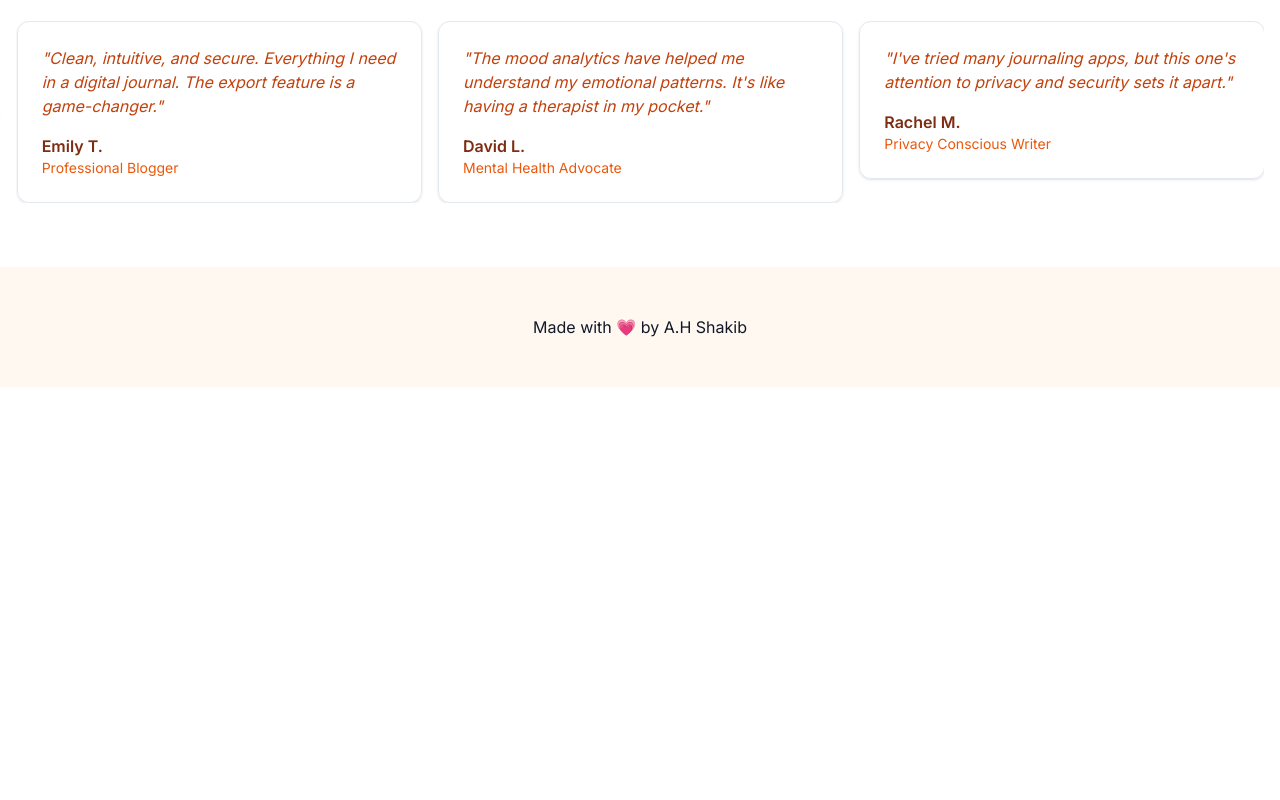
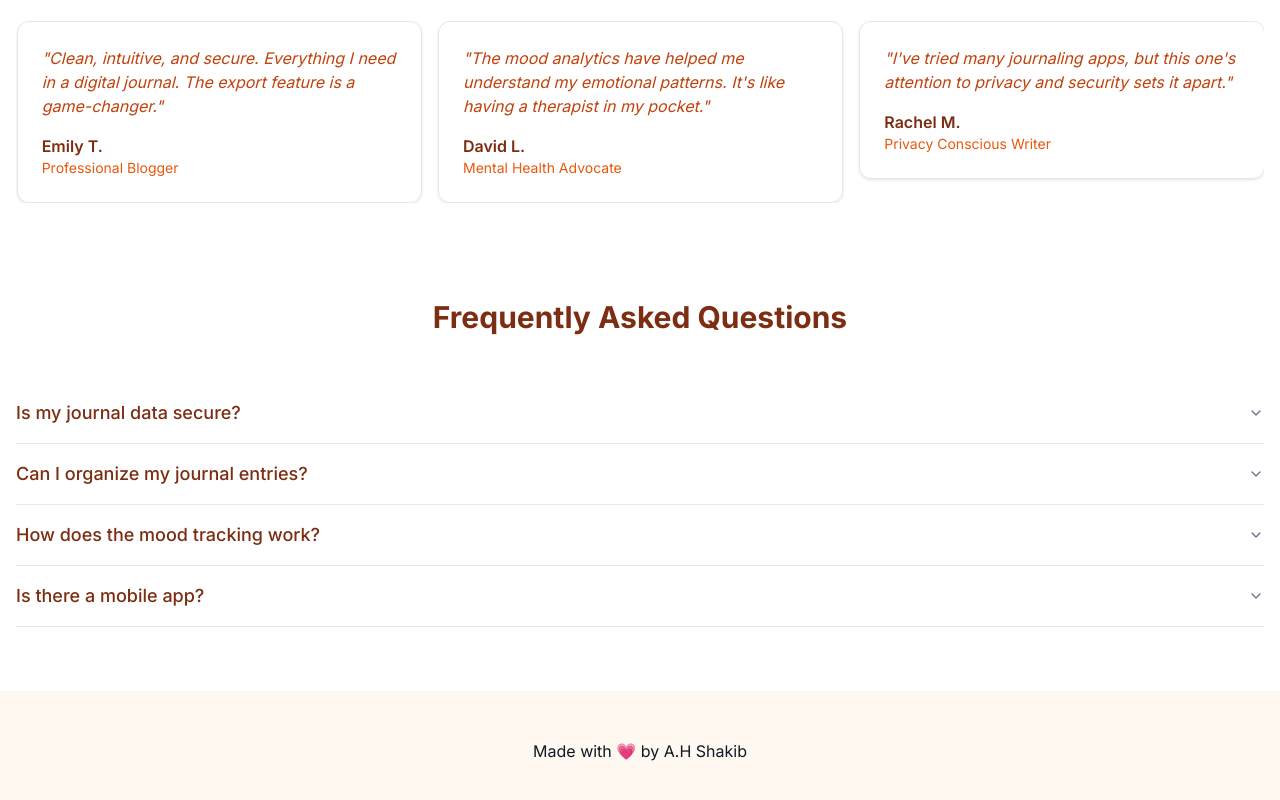
Before and after one commit to Alomgir-HasanShakib/Reflect, a Next.js app: page / in a window 1280 px wide. Shown: the part 1844-2644 px from the top of the page. Before the commit the page ends 2231 px from the top, so only its background shows below. Built offline with nearby package versions, Linux system fonts and the light colour scheme; no server answers.

Commit message:
completed faq section

```diff
--- a/app/page.js
+++ b/app/page.js
@@ -1,4 +1,10 @@
 import TestimonialCarousel from "@/components/testimonialCarousel";
+import {
+  Accordion,
+  AccordionContent,
+  AccordionItem,
+  AccordionTrigger,
+} from "@/components/ui/accordion";
 import { Button } from "@/components/ui/button";
 import { Card, CardContent } from "@/components/ui/card";
 import { Skeleton } from "@/components/ui/skeleton";
@@ -13,6 +19,7 @@ import {
 } from "lucide-react";
 import Image from "next/image";
 import Link from "next/link";
+import faqs from "@/data/faqs";
 
 const features = [
   {
@@ -190,6 +197,28 @@ export default function Home() {
         <TestimonialCarousel />
 
         {/* ********************************************Testomonial section end ********************************************** */}
+
+        {/* ********************************************FAQ section Start ********************************************** */}
+
+        <div className="mt-24">
+          <h2 className="text-3xl font-bold text-center text-orange-900 mb-12">
+            Frequently Asked Questions
+          </h2>
+          <Accordion type="single" collapsible className="w-full mx-auto">
+            {faqs.map((faq, idx) => (
+              <AccordionItem key={faq.q} value={`item-${idx}`}>
+                <AccordionTrigger className="text-orange-900 text-lg">
+                  {faq.q}
+                </AccordionTrigger>
+                <AccordionContent className="text-orange-700 ">
+                  {faq.a}
+                </AccordionContent>
+              </AccordionItem>
+            ))}
+          </Accordion>
+        </div>
+
+        {/* ********************************************FAQ section end ********************************************** */}
       </div>
     </>
   );
--- /dev/null
+++ b/data/faqs.json
@@ -0,0 +1,18 @@
+[
+    {
+      "q": "Is my journal data secure?",
+      "a": "Yes! We use enterprise-grade encryption and security measures to ensure your entries remain private and secure."
+    },
+    {
+      "q": "Can I organize my journal entries?",
+      "a": "Yes! Use folders, collections, and tags to keep your entries structured. You can also filter by date, mood, or collection."
+    },
+    {
+      "q": "How does the mood tracking work?",
+      "a": "Each entry can be tagged with a mood, and our analytics tool creates visual representations of your emotional journey over time."
+    },
+    {
+      "q": "Is there a mobile app?",
+      "a": "Our platform is fully responsive and works beautifully on all devices. A dedicated mobile app is coming soon!"
+    }
+  ]
```
